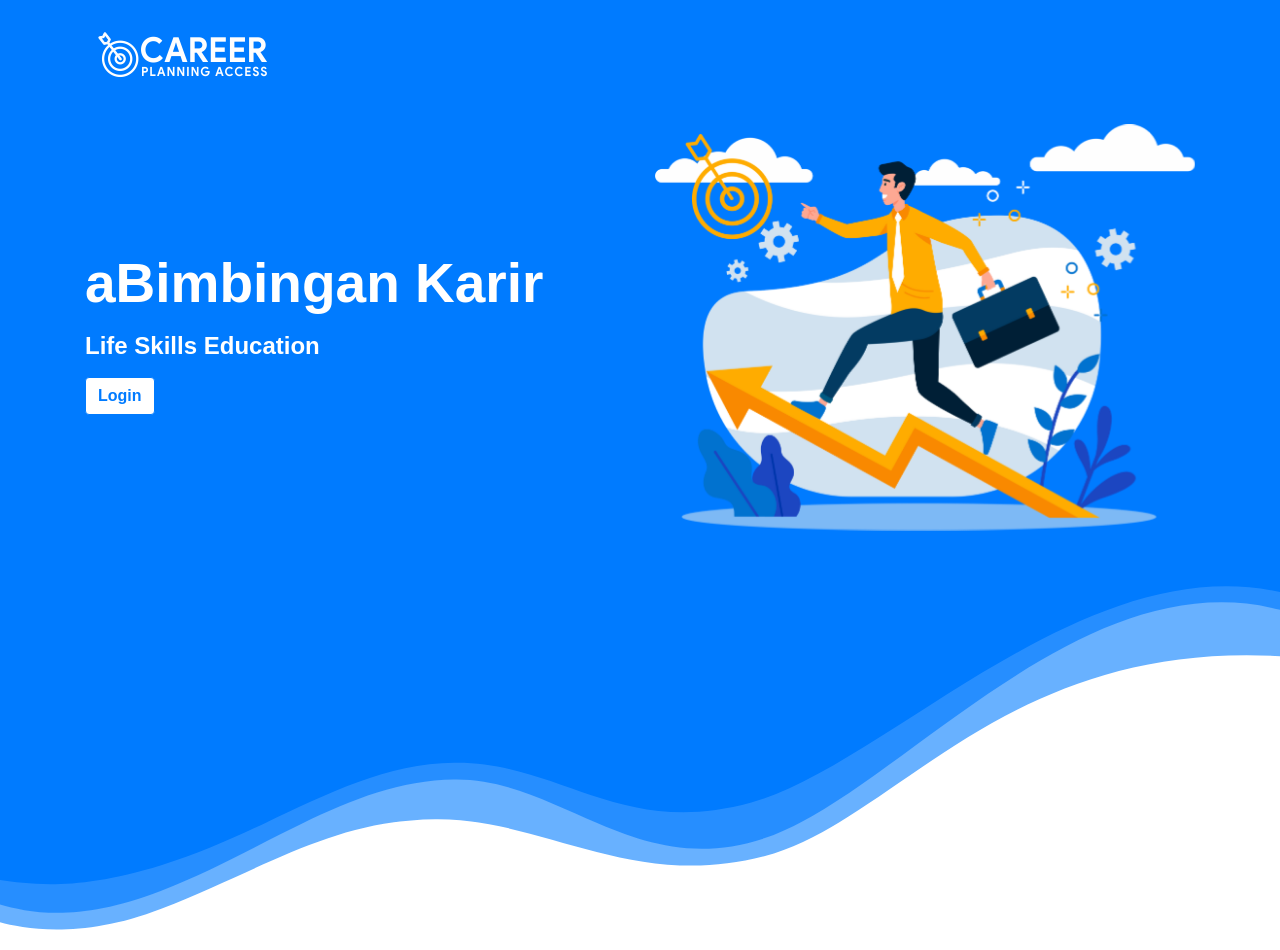
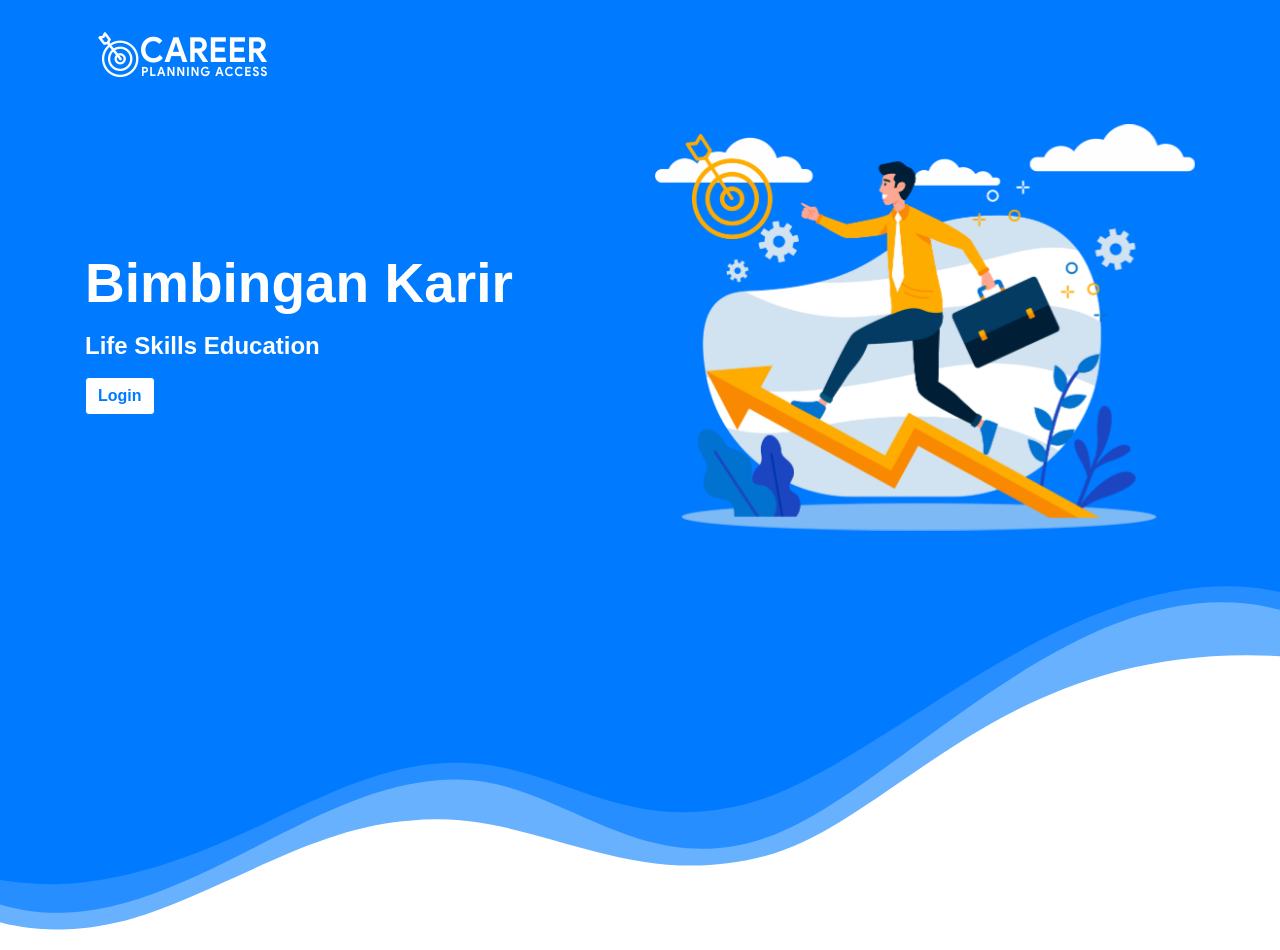
Before and after one commit to NajibIbrahim/career, a PHP site: the page made by application/views/home.php in a window 1280 px wide. Shown: the top 950 px of the page. Run offline with PHP 8.4, Linux system fonts and the light colour scheme; the template is opened without the code that fills it, so the values that code supplies are empty; some libraries are stand-ins or nearby versions.

Commit message:
Update home.php
hapus a

```diff
--- a/application/views/home.php
+++ b/application/views/home.php
@@ -60,7 +60,7 @@
         <div class="container">
             <div class="row align-items-center">
                 <div class="col-md-6 banner-left">
-                    <h1 data-aos="fade-down" style="color: #fff">aBimbingan Karir</h1>
+                    <h1 data-aos="fade-down" style="color: #fff">Bimbingan Karir</h1>
                     <h3 data-aos="fade-down" data-aos-delay="300" class="text-transpert mt-3" style="color: #fff">Life Skills Education</h3>
                     <a href="<?php echo base_url(); ?>opsi" class="btn btn-info mt-3" role="button" data-aos="fade-down" data-aos-delay="700"><b>Login</b></a>
                 </div>
```
